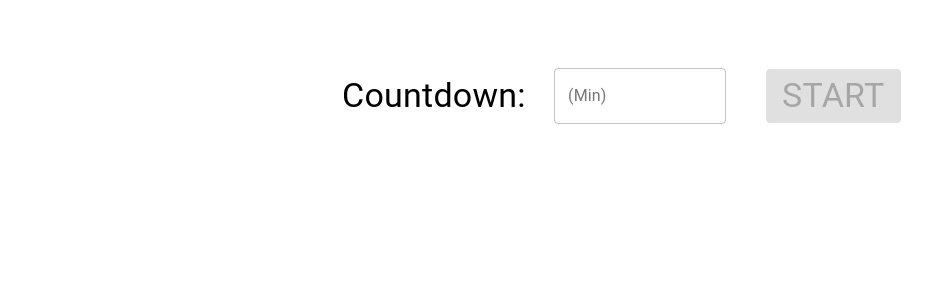
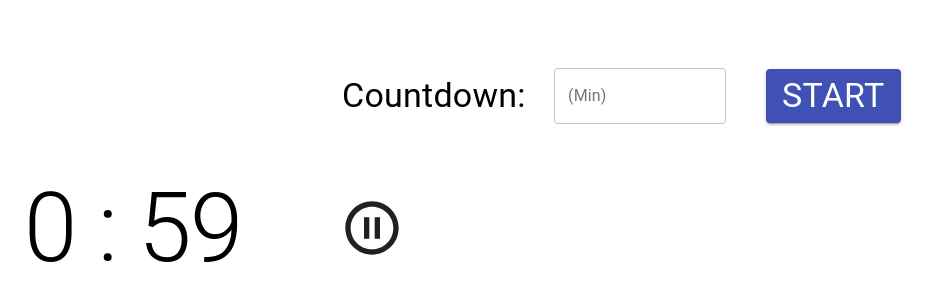
Before and after one commit to tpsnugget/Countdown-Timer-SPA, a React (Create React App) app in the folder client/: page / in a window 1280 px wide. Shown: the part 172-472 px from the top of the page, without its empty margins (0-936 px from the left). Built offline with nearby package versions, Linux system fonts and the light colour scheme.

Commit message:
TimerDisplay component

```diff
--- a/client/src/Components/Input.js
+++ b/client/src/Components/Input.js
@@ -7,7 +7,11 @@ import Button from '@material-ui/core/Button'
 
 const Input = props => {
 
-    const { setTime, time } = props
+    const { setTime, startTimer, time } = props
+
+    const sendBackStartTimer = () => {
+        startTimer()
+    }
 
     const sendTimeToCountdownTimer = (e) => {
         setTime(e.target.value)
@@ -33,7 +37,7 @@ const Input = props => {
                         </Typography>
                     </Button>
                     :
-                    <Button variant="contained" color="primary" data-testid='button' >
+                    <Button variant="contained" color="primary" data-testid='button' onClick={sendBackStartTimer} >
                         <Typography variant='h4' >
                             START
                         </Typography>
@@ -47,7 +51,7 @@ const Input = props => {
 
 Input.propTypes = {
     setTime: PropTypes.func,
-    time: PropTypes.number
+    startTimer: PropTypes.func
 }
 
 export default Input
--- /dev/null
+++ b/client/src/Components/TimerDisplay.js
@@ -0,0 +1,52 @@
+import React, { useState } from 'react'
+import PropTypes from 'prop-types'
+import Grid from '@material-ui/core/Grid'
+import Typography from '@material-ui/core/Typography'
+import Button from '@material-ui/core/Button'
+import PauseCircleOutlineIcon from '@material-ui/icons/PauseCircleOutline';
+
+import PlayCircleOutlineIcon from '@material-ui/icons/PlayCircleOutline';
+
+const TimerDisplay = props => {
+
+    const { min, moreThanHalfwayThere, pause, sec } = props
+
+    return (
+        <Grid container justify='center' alignItems='center' style={{marginTop: '3rem'}} >
+            <Grid item xs={12}>
+                {moreThanHalfwayThere ?
+                <Typography variant='h6' >
+                    More than halfway there!
+                </Typography>
+                : null}
+            </Grid>
+            <Grid container alignItems='center'>
+                <Grid item xs={3}>
+                    <Typography variant='h1'data-testid='Timerdisplay-time' >
+                        {min} : {sec}
+                    </Typography>
+                </Grid>
+                <Grid item xs={9}>
+                {pause ?
+                    <Button>
+                        <PlayCircleOutlineIcon style={{fontSize: '4rem'}} />
+                    </Button>
+                    :
+                    <Button data-testid='button' >
+                        <PauseCircleOutlineIcon style={{fontSize: '4rem'}} />
+                    </Button>
+                }
+                </Grid>
+            </Grid>
+        </Grid>
+    )
+}
+
+TimerDisplay.propTypes = {
+    min: PropTypes.number,
+    moreThanHalfwayThere: PropTypes.bool,
+    pause: PropTypes.bool,
+    sec: PropTypes.number
+}
+
+export default TimerDisplay
--- a/client/src/Pages/CountdownTimer.js
+++ b/client/src/Pages/CountdownTimer.js
@@ -2,25 +2,39 @@ import React, { Component } from 'react'
 import Box from '@material-ui/core/Box'
 import Container from '@material-ui/core/Container'
 import Input from '../Components/Input'
+import TimerDisplay from '../Components/TimerDisplay'
 
 export default class CountdownTimer extends Component {
 
     state = {
+        min: 0,
+        moreThanHalfwayThere: false,
+        pause: false,
+        sec: 59,
         time: 0
     }
 
     setTime = (value) => {
-        this.setState({ time: Number(value)})
+        this.setState({
+            min: Number(value),
+            time: Number(value),
+            sec: 0
+        })
+    }
+
+    startTimer = () => {
+
     }
 
     render() {
 
-        const { time } = this.state
+        const { min, moreThanHalfwayThere, pause, sec } = this.state
 
         return (
             <Box style={{marginTop: '15rem'}} >
                 <Container>
-                    <Input time={time} setTime={this.setTime} />
+                    <Input setTime={this.setTime} startTimer={this.startTimer} />
+                    <TimerDisplay min={min} sec={sec} moreThanHalfwayThere={moreThanHalfwayThere} pause={pause}  />
                 </Container>
             </Box>
         )
```
Also changed, not shown: 2 other files (tests, documents, lock files or other folders).
